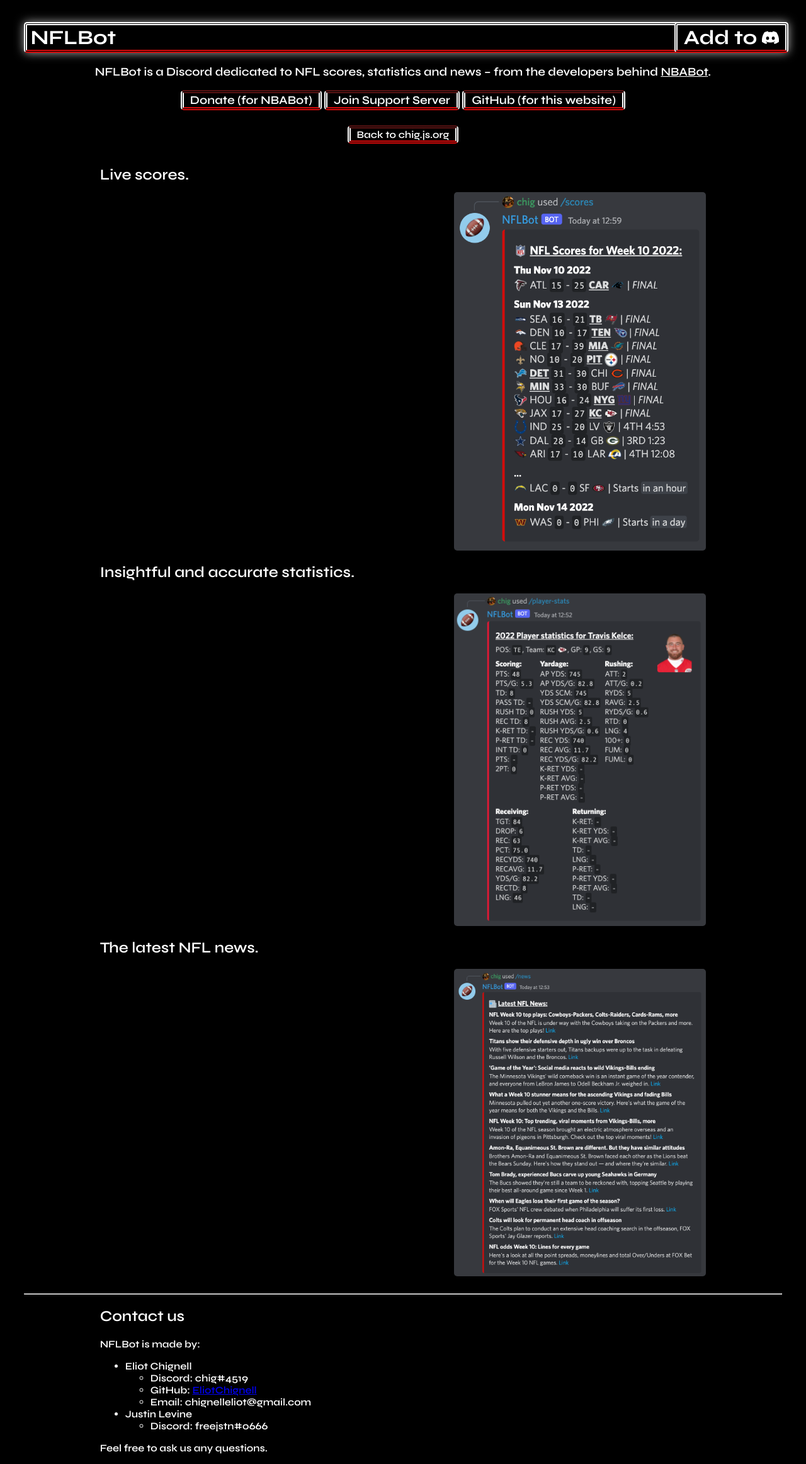
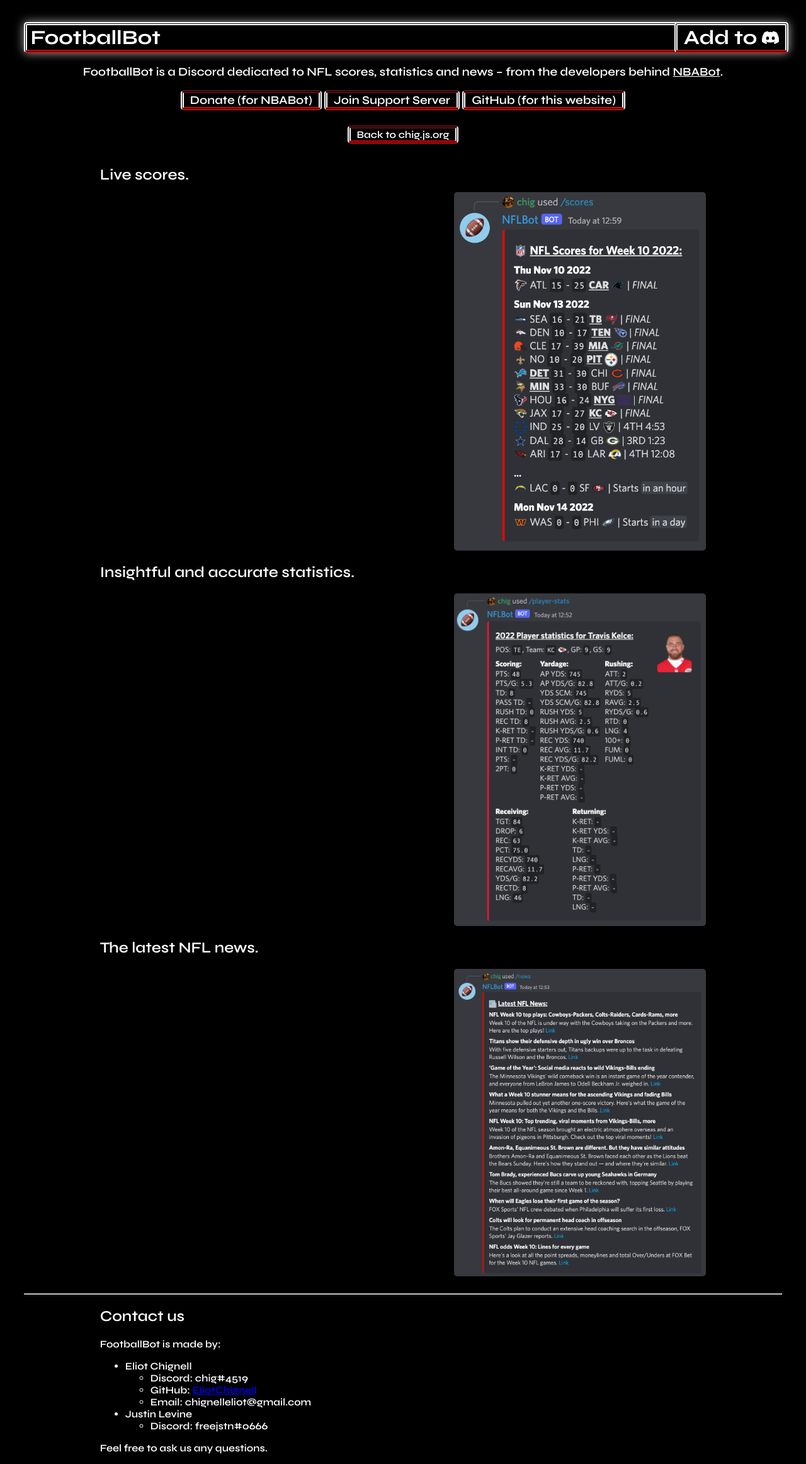
Before and after one commit to EliotChignell/FootballBot, a plain HTML site: page index.html in a window 1280 px wide. Shown: the whole page at 63% size. Drawn offline with Linux system fonts and the light colour scheme; a web font is replaced by a local one.

Commit message:
Update index.html

```diff
--- a/index.html
+++ b/index.html
@@ -8,17 +8,17 @@
   </head>
   <body>
     <div class="header">
-      <h1 id="main-title">NFLBot</h1>
+      <h1 id="main-title">FootballBot</h1>
       <h1><a href="https://discord.com/api/oauth2/authorize?client_id=1052367598660112384&permissions=398358604864&scope=bot%20applications.commands" id="add-text">Add to <img src="./Discord-Logo-White.png" height=30 id="discord-logo"></a></h1>
     </div>
 
     <div class="sub-header">
-      <h3>NFLBot is a Discord dedicated to NFL scores, statistics and news – from the developers behind <a id="nbabot-link" href="https://nbabot.js.org/">NBABot</a>.<br></h3>
+      <h3>FootballBot is a Discord dedicated to NFL scores, statistics and news – from the developers behind <a id="nbabot-link" href="https://nbabot.js.org/">NBABot</a>.<br></h3>
       <h3>
         <a id="link" href="https://patreon.com/nbabot">Donate (for NBABot)</a>
         <a id="link" href="https://discord.gg/CMuVwY9fPV">Join Support Server</a>
         <!-- <a id="link" href="#">Vote</a> -->
-        <a id="link" href="https://github.com/EliotChignell/NFLBot">GitHub (for this website)</a>
+        <a id="link" href="https://github.com/EliotChignell/FootballBot">GitHub (for this website)</a>
       </h3>
       <a id="link" href="https://chig.js.org/">Back to chig.js.org</a>
     </div>
@@ -55,7 +55,7 @@
 
     <div class="contact-us">
       <h2>Contact us</h2>
-      <p>NFLBot is made by:<ul><li>Eliot Chignell</li><ul><li>Discord: chig#4519</li><li>GitHub: <a href="https://github.com/EliotChignell">EliotChignell</a></li><li>Email: chignelleliot@gmail.com</li></ul><li>Justin Levine</li><ul><li>Discord: freejstn#0666</li></ul></ul>Feel free to ask us any questions.</p>
+      <p>FootballBot is made by:<ul><li>Eliot Chignell</li><ul><li>Discord: chig#4519</li><li>GitHub: <a href="https://github.com/EliotChignell">EliotChignell</a></li><li>Email: chignelleliot@gmail.com</li></ul><li>Justin Levine</li><ul><li>Discord: freejstn#0666</li></ul></ul>Feel free to ask us any questions.</p>
     </div>
     <script src="script.js"></script>
     <script src="script.js"></script>
```
